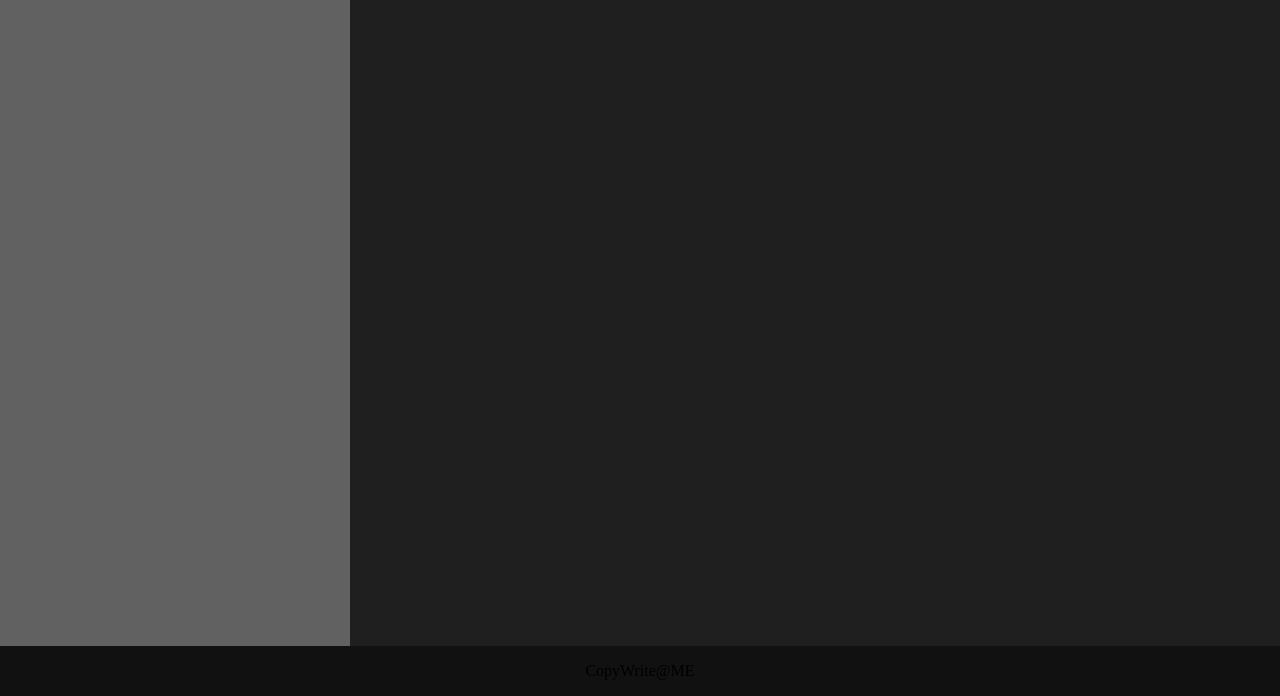
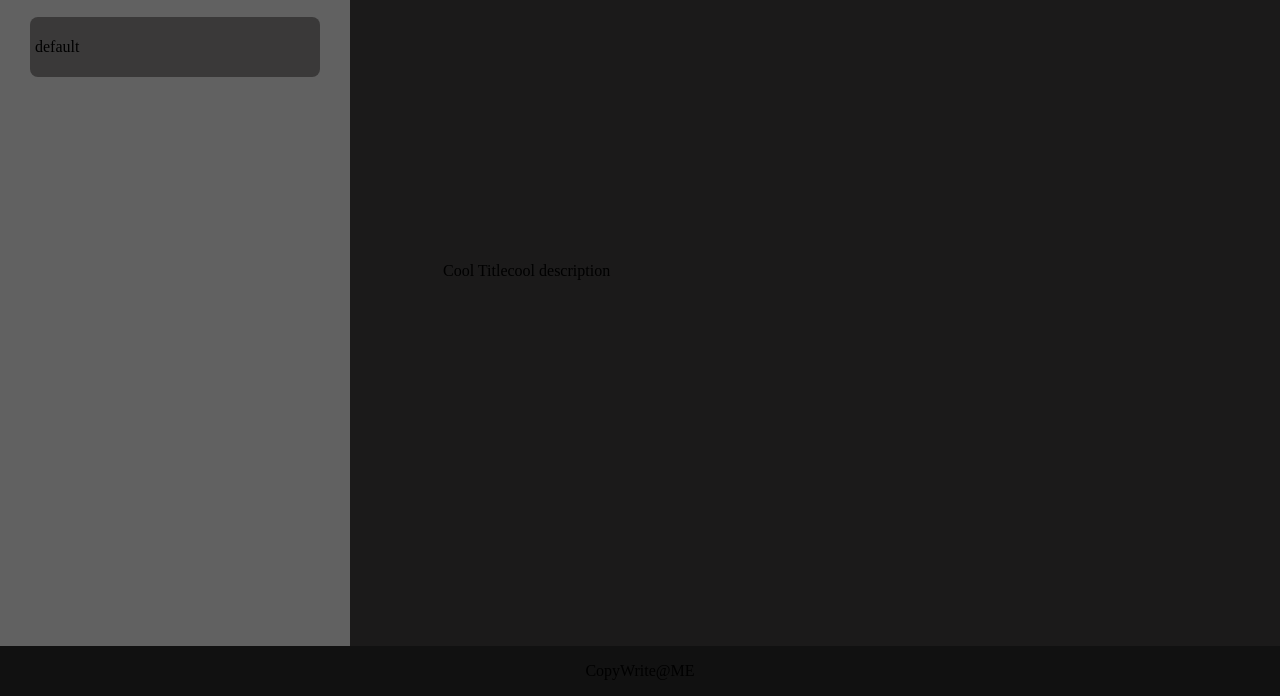
Before and after one commit to Nolstarrzz/odin-todo-list, a website built with webpack: page dist/index.html in a window 1280 px wide. Both pictures are taken after a click on the element 75 px from the left and 50 px from the top of the page. Shown: the part 204-900 px from the top of the page. Built offline with nearby package versions, Linux system fonts and the light colour scheme; files whose address does not match are found by name.

Commit message:
projects are done
need to be able to change webpage tab logic

```diff
--- a/src/index.js
+++ b/src/index.js
@@ -3,13 +3,17 @@
 let controlSidebar = false;
 document.getElementById('toggle-menu').addEventListener('click', () => {
     let sidebar = document.getElementById('sidebar');
+    let body = document.body;
+
     if(controlSidebar === false)
     {
+        body.classList.add('sidebar-visible');
         sidebar.style.display = 'flex';
         controlSidebar = true;
     }
     else if(controlSidebar === true)
     {
+        body.classList.remove('sidebar-visible');
         sidebar.style.display = 'none';
         controlSidebar = false;
     }
@@ -131,3 +135,12 @@ class folder {
 
 
 //<--
+
+
+//--> Changes the main page
+
+function changePage(folder) {
+
+}
+
+//<--
--- a/src/style.css
+++ b/src/style.css
@@ -5,6 +5,12 @@ body {
     padding: 0;
     height: auto;
     width: auto;
+    background-color: rgb(27, 26, 26);
+}
+
+.project-area p {
+    margin: 0;
+    padding: 0;
 }
 
 .header {
@@ -43,10 +49,26 @@ body {
 }
 
 .all-content {
-    background-color: rgb(32, 31, 31);
+    background-color: rgb(27, 26, 26);
     min-height: 750px;
+    width: 100%;
     height: fit-content;
     flex: 1;
+    transition: margin-left 0.1s ease;
+    margin-left: 0;
+    display: flex;
+    align-items: center;
+    justify-content: center;
+}
+
+.sidebar-visible .all-content {
+    margin-left: 350px; /* Set the width of the sidebar */
+}
+
+.project-area {
+    display: flex;
+    width: 80%;
+    height: 80%;
 }
 
 .footer {
@@ -61,13 +83,19 @@ body {
     display: none;
     background-color: rgb(97, 97, 97);
     z-index: 9;
-    height: 750px;
+    height: 100%;
     width: 350px;
-    position: absolute;
-    top: 100px;
-    left: 0px;
+    position: absolute; /* Remove this line */
+    /* top: 100px; Remove this line */
+    /* left: 0px; Remove this line */
     justify-content: start;
     flex-direction: column;
+}
+
+.container {
+    position: relative;
+    display: flex;
+    height: 100%;
 }
 
 #sidebar-title{
```
Also changed, not shown: dist/index.html.
